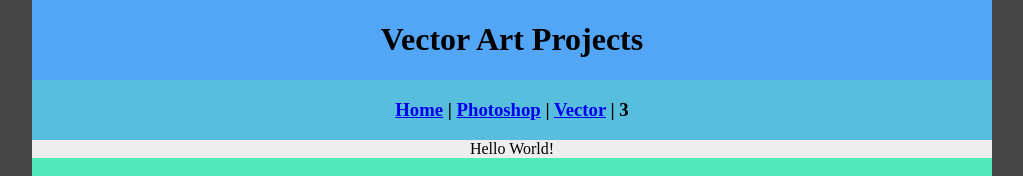
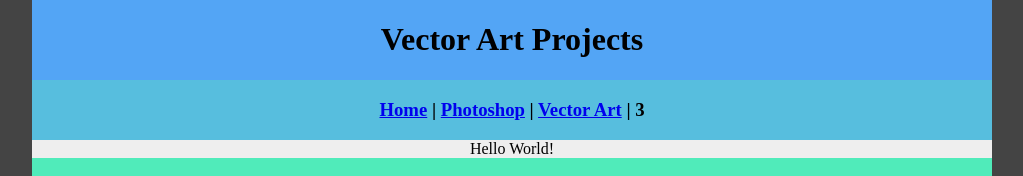
Before and after one commit to Hal9000-GSD/Digital-Media-1, a plain HTML site: page Vector/index.html in a window 1280 px wide. Shown: the top 176 px of the page, without its empty margins (128-1151 px from the left). Drawn offline with Linux system fonts and the light colour scheme.

Commit message:
Update index.html

```diff
--- a/Vector/index.html
+++ b/Vector/index.html
@@ -12,7 +12,7 @@
   	<h1>Vector Art Projects</h1>
   </div>
   <div class="nav">
-    <h3><a href="../index.html">Home</a> | <a href="../Raster/index.html">Photoshop</a> | <a href="index.html">Vector</a> | 3</h3>
+    <h3><a href="../index.html">Home</a> | <a href="../Raster/index.html">Photoshop</a> | <a href="index.html">Vector Art</a> | 3</h3>
   </div>
   <div class="content">Hello World!</div>
   <div class="footer">
```
